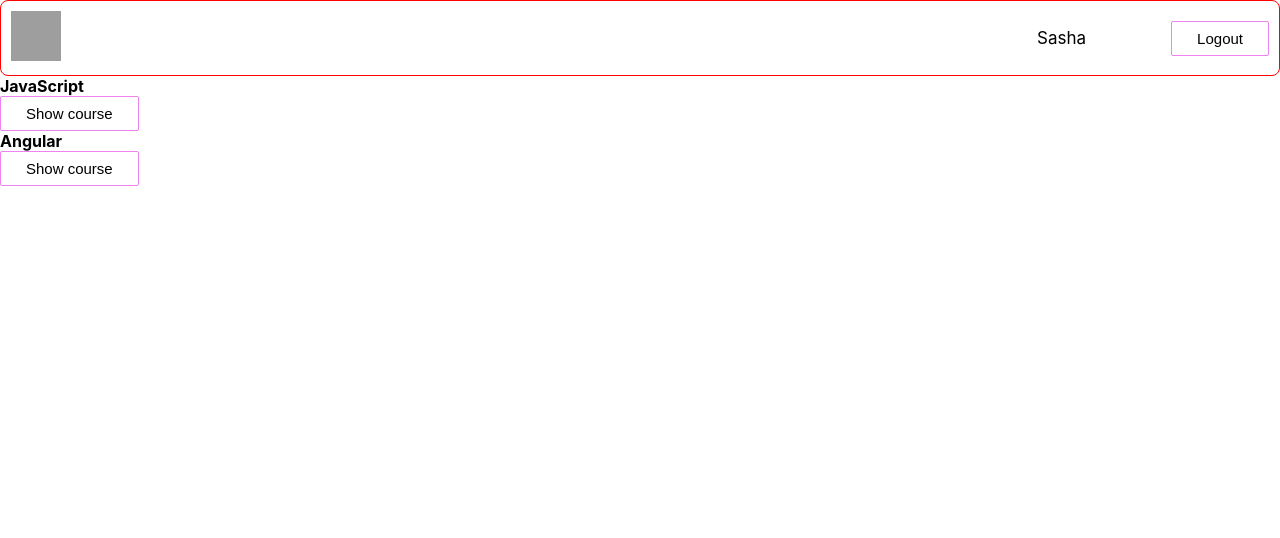
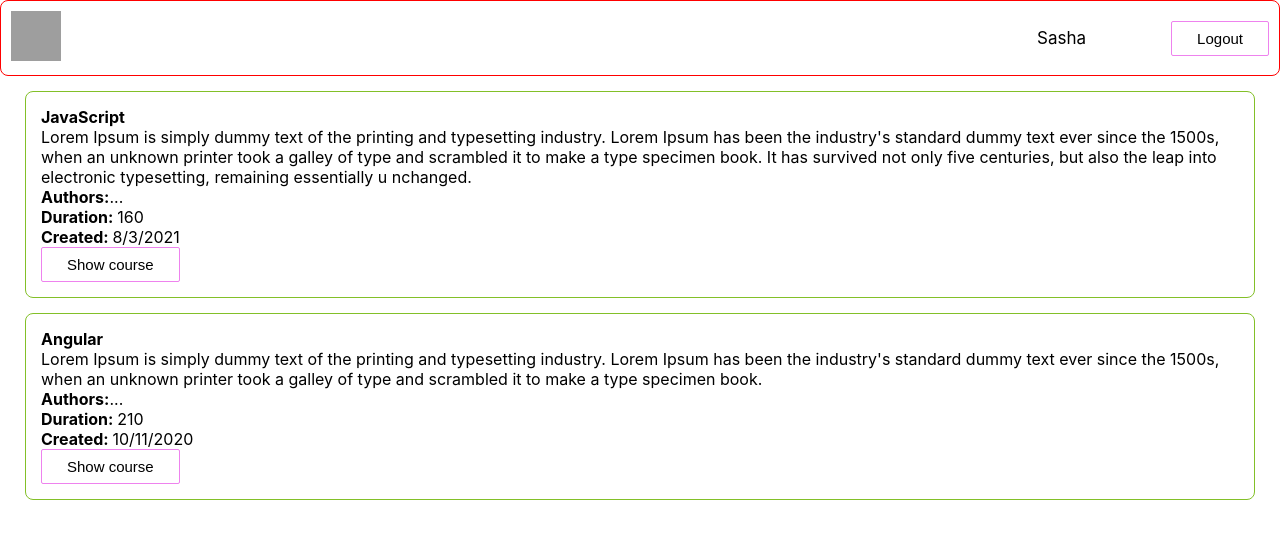
Before and after one commit to alexxandrrar/courses-list, a React (Create React App) app: page / in a window 1280 px wide. Shown: the top 538 px of the page. Built offline with nearby package versions, Linux system fonts and the light colour scheme; grey boxes are pictures that could not be loaded.

Commit message:
feature/ edit-coursecard

```diff
--- a/src/components/Button/Button.js
+++ /dev/null
@@ -1,16 +0,0 @@
-import './Button.css';
-import { checkButtonSize } from '../../utils/checkButtonSize';
-
-const Button = (props) => {
-	return (
-		<button
-			{...props}
-			className={`custom-button ${props.className ? props.className : ''}`}
-			style={checkButtonSize(props.size)}
-		>
-			{props.text}
-		</button>
-	);
-};
-
-export default Button;
--- /dev/null
+++ b/src/components/Button/Button.jsx
@@ -0,0 +1,17 @@
+import "./Button.css";
+import { checkButtonSize } from "../../utils/checkButtonSize";
+import React from "react";
+
+const Button = (props) => {
+  return (
+    <button
+      {...props}
+      className={`custom-button ${props.className ? props.className : ""}`}
+      style={checkButtonSize(props.size)}
+    >
+      {props.text}
+    </button>
+  );
+};
+
+export default Button;
--- a/src/components/CourseCard/CourseCard.js
+++ /dev/null
@@ -1,11 +0,0 @@
-import Button from '../Button/Button';
-
-const CourseCard = (props) => (
-	<div className='courseCard'>
-		<strong>{props.course.title}</strong>
-		<div className='description'></div>
-		<div className='info'></div>
-		<Button text='Show course' size='medium' />
-	</div>
-);
-export default CourseCard;
--- /dev/null
+++ b/src/components/CourseCard/CourseCard.jsx
@@ -0,0 +1,25 @@
+import React from "react";
+import Button from "../Button/Button";
+import s from "./CourseCard.module.css";
+
+const CourseCard = (props) => (
+  <div className={s.courseCard}>
+    <strong className={s.name}>{props.course.title}</strong>
+    <div className={s.description}>{props.course.description}</div>
+    <div className={s.info}>
+      <div>
+        <strong>Authors:</strong>...
+      </div>
+      <div>
+        <strong>Duration: </strong>
+        {props.course.duration}
+      </div>
+      <div>
+        <strong>Created: </strong>
+        {props.course.creationDate}
+      </div>
+    </div>
+    <Button className={s.btn} text="Show course" size="medium" />
+  </div>
+);
+export default CourseCard;
--- /dev/null
+++ b/src/components/CourseCard/CourseCard.module.css
@@ -0,0 +1,6 @@
+.courseCard {
+  border: 0.8px solid rgb(131, 192, 40);
+  border-radius: 8px;
+  margin: 15px 25px;
+  padding: 15px;
+}
--- a/src/components/Header/Header.js
+++ /dev/null
@@ -1,15 +0,0 @@
-import Button from '../Button/Button';
-import Logo from '../Logo/Logo';
-import './Header.css';
-
-const Header = () => (
-	<div className='header'>
-		<Logo />
-		<div className='info'>
-			<h2>Sasha</h2>
-			<Button text='Logout' size='medium' />
-		</div>
-	</div>
-);
-
-export default Header;
--- /dev/null
+++ b/src/components/Header/Header.jsx
@@ -0,0 +1,16 @@
+import React from "react";
+import Button from "../Button/Button";
+import Logo from "../Logo/Logo";
+import "./Header.css";
+
+const Header = () => (
+  <div className="header">
+    <Logo />
+    <div className="info">
+      <h2>Sasha</h2>
+      <Button text="Logout" size="medium" />
+    </div>
+  </div>
+);
+
+export default Header;
--- a/src/components/Logo/Logo.js
+++ /dev/null
@@ -1,11 +0,0 @@
-const Logo = () => (
-	<div className='logo'>
-		<img
-			alt='Courses'
-			src='https://cdn-icons-png.flaticon.com/512/4762/4762311.png'
-			style={{ width: '50px', height: '50px' }}
-		></img>
-	</div>
-);
-
-export default Logo;
--- /dev/null
+++ b/src/components/Logo/Logo.jsx
@@ -0,0 +1,13 @@
+import React from "react";
+
+const Logo = () => (
+  <div className="logo">
+    <img
+      alt="Courses"
+      src="https://cdn-icons-png.flaticon.com/512/4762/4762311.png"
+      style={{ width: "50px", height: "50px" }}
+    ></img>
+  </div>
+);
+
+export default Logo;
```
Also changed, not shown: src/components/Courses/Courses.jsx (+4 -3 lines), .eslintrc.json (deleted).
